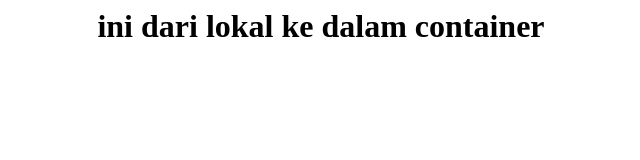
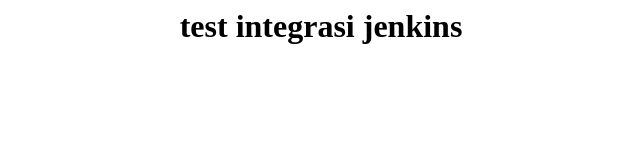
Before and after one commit to alwignw/apache-docker-ansible, a plain HTML site: page index.html in a window 1280 px wide. Shown: the whole page, without its empty margins (319-959 px from the left). Drawn offline with Linux system fonts and the light colour scheme.

Commit message:
Update index.html

```diff
--- a/index.html
+++ b/index.html
@@ -1 +1 @@
-<h1><center>ini dari lokal ke dalam container</center></h1>
+<h1><center>test integrasi jenkins</center></h1>
```
